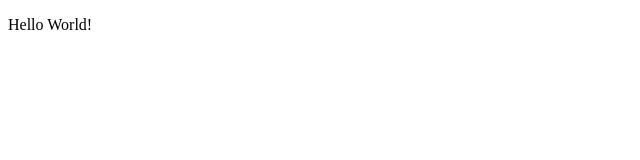
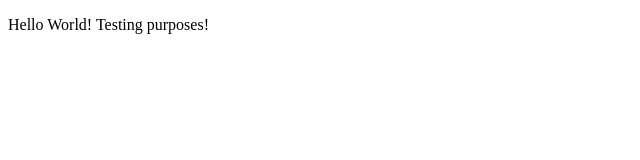
Before and after one commit to schleuse100/schleuse100.github.io, a plain HTML site: page index.html in a window 1280 px wide. Shown: the whole page, without its empty margins (0-640 px from the left). Drawn offline with Linux system fonts and the light colour scheme.

Commit message:
testing initialisation

```diff
--- a/index.html
+++ b/index.html
@@ -8,6 +8,6 @@
     <title>Home</title>
 </head>
 <body>
-    <p>Hello World!</p>
+    <p>Hello World! Testing purposes!</p>
 </body>
 </html>
```
